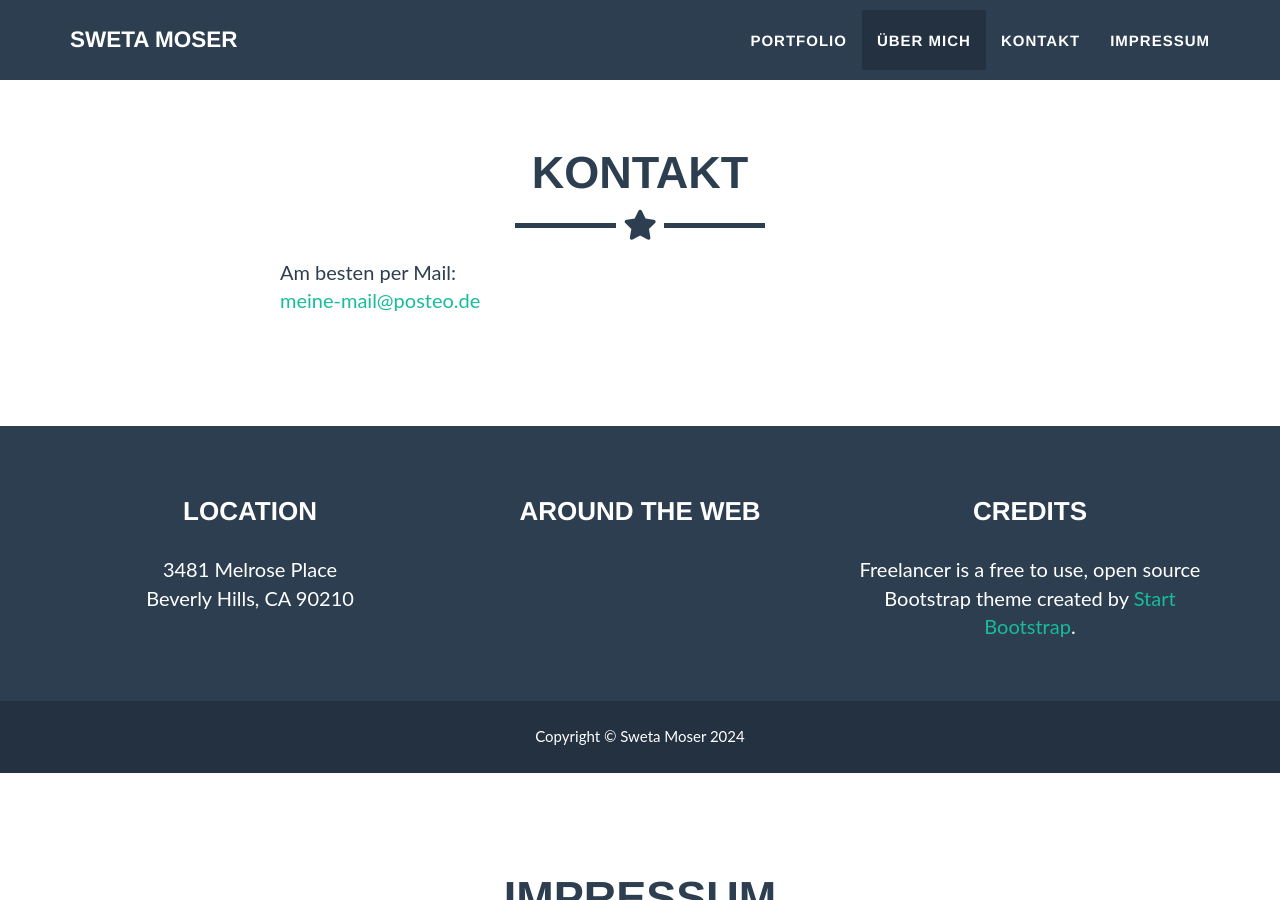
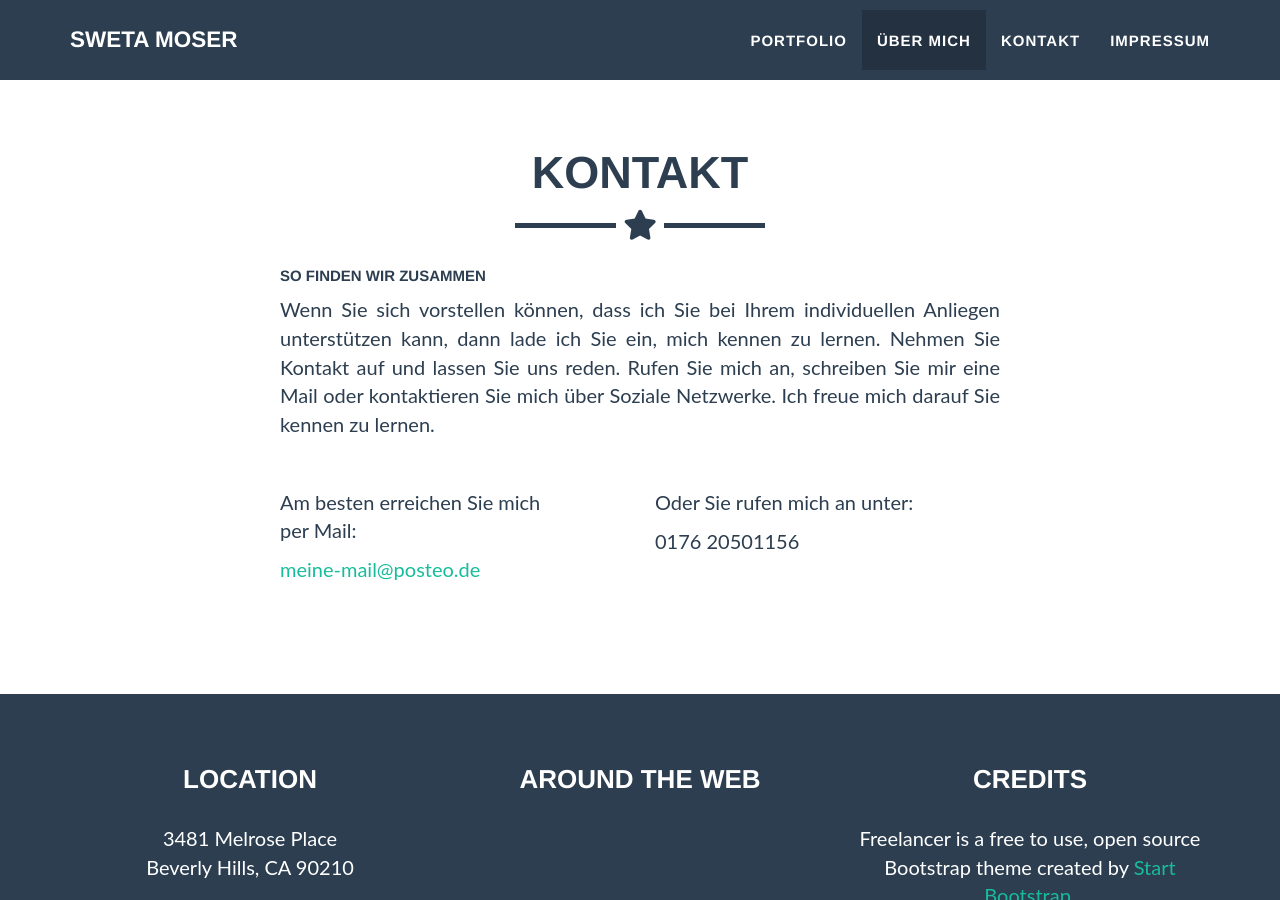
Before and after one commit to swetamoser/swetamoser.github.io, a Jekyll site: the page built from _posts/2014-07-18-project-1.markdown, in a window 1280 px wide and 900 px high, scrolled down 2216 px. Built offline with Jekyll 4.4.1, drawn with Linux system fonts in a browser that asks for light colours.

Commit message:
kontakt hübsch gemacht

```diff
--- a/_includes/contact.html
+++ b/_includes/contact.html
@@ -9,11 +9,25 @@
     </div>
     <div class="row">
       <div class="col-lg-8 col-lg-offset-2">
-        <!-- To configure the contact form email address, go to mail/contact_me.php and update the email address in the PHP file on line 19. -->
-        <!-- The form should work on most web servers, but if the form is not working you may need to configure your web server differently. -->
-        <div class="col-lg-4">
-          <p>Am besten per Mail: <a href="mailto:meine-mail@posteo.de">meine-mail@posteo.de</a></p>
+        <div class="col-lg-12">
+          <h5>So finden wir zusammen</h5>
+          <p class="text-justify">Wenn Sie sich vorstellen können, dass ich Sie bei Ihrem individuellen Anliegen
+            unterstützen kann, dann lade ich Sie ein, mich kennen zu lernen. Nehmen Sie Kontakt auf und lassen Sie uns
+            reden. Rufen Sie mich an, schreiben Sie mir eine Mail oder kontaktieren Sie mich über Soziale Netzwerke. Ich
+            freue mich darauf Sie kennen zu lernen.</a></p>
+          <p>&nbsp;</p>
         </div>
+        <div class="col-lg-5">
+          <p>Am besten erreichen Sie mich per Mail:</p>
+          <p><a href="mailto:meine-mail@posteo.de">meine-mail@posteo.de</a></p>
+        </div>
+        <div class="col-lg-1">
+           </div>
+        <div class="col-lg-6">
+          <p>Oder Sie rufen mich an unter:</p>
+          <p>0176 20501156</p>
+        </div>
+
       </div>
     </div>
   </div>
```
